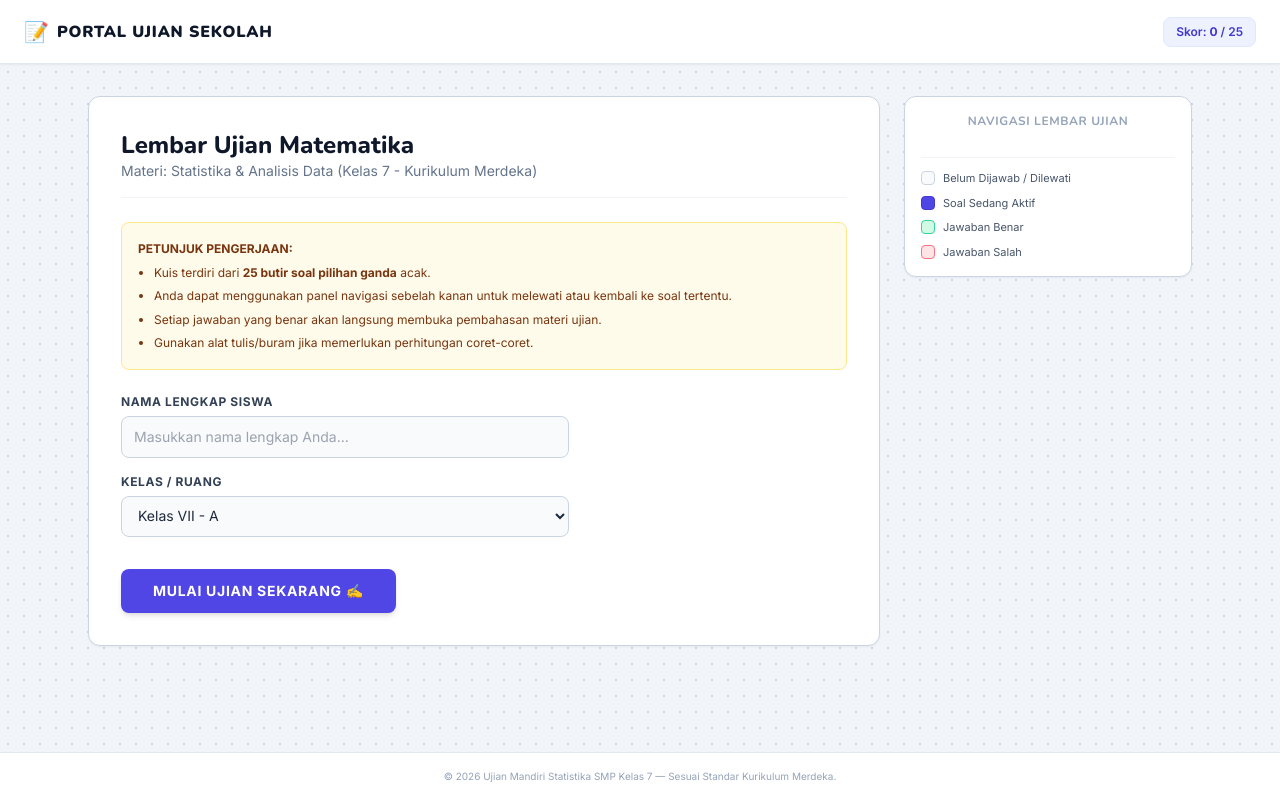
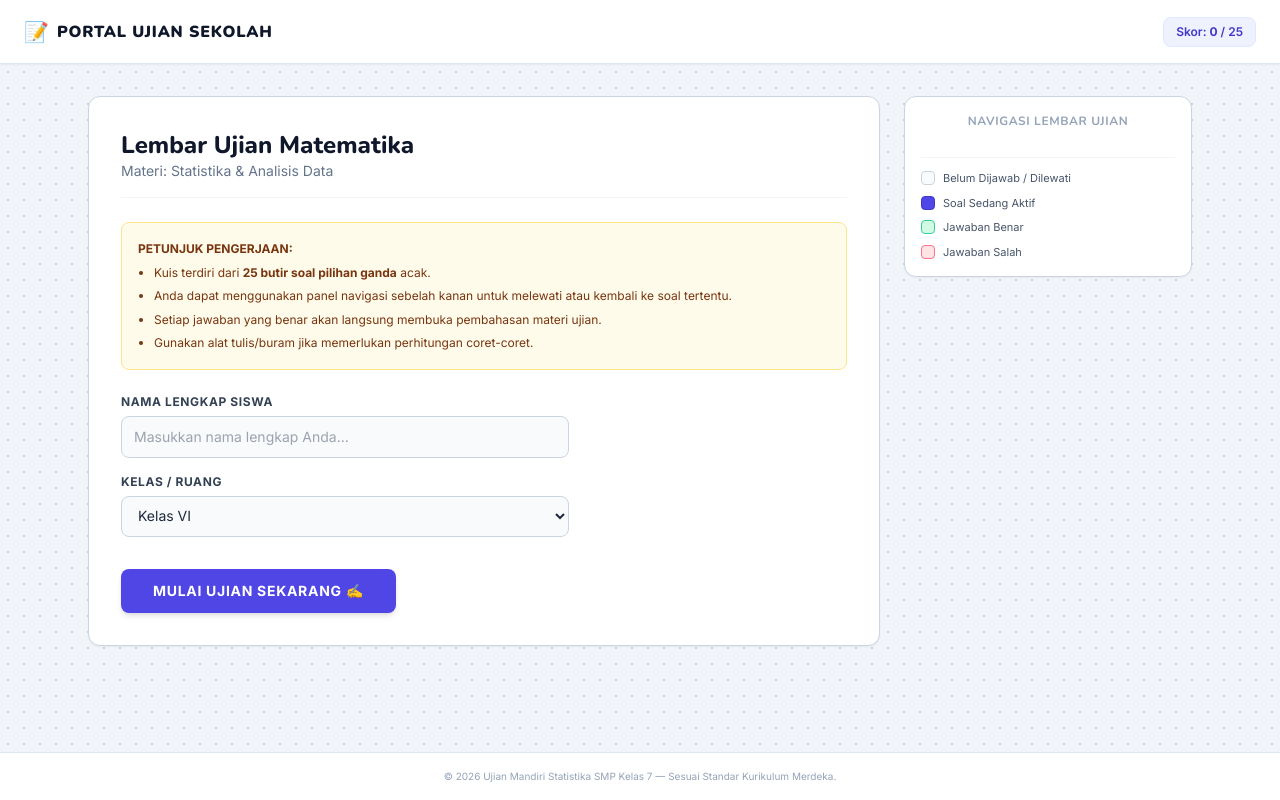
Before and after one commit to alpianimarissa/Statistika, a plain HTML site: page kuis_interaktif_statistika_kelas_7_light_mode.html in a window 1280 px wide. Drawn offline with nearby package versions, Linux system fonts and the light colour scheme.

Commit message:
Update title and class options in HTML quiz

```diff
--- a/kuis_interaktif_statistika_kelas_7_light_mode.html
+++ b/kuis_interaktif_statistika_kelas_7_light_mode.html
@@ -3,7 +3,7 @@
 <head>
   <meta charset="UTF-8">
   <meta name="viewport" content="width=device-width, initial-scale=1.0">
-  <title>Ujian Online: Statistika Kelas 7 - Kurikulum Merdeka</title>
+  <title>Statistika</title>
 
   <!-- Tailwind CSS -->
   <script src="https://cdn.tailwindcss.com"></script>
@@ -70,7 +70,7 @@
       <div id="start-screen" class="bg-white border border-slate-300 rounded-xl p-6 md:p-8 shadow-sm w-full">
         <div class="border-b border-slate-100 pb-4 mb-6">
           <h2 class="font-nunito font-extrabold text-2xl text-slate-900">Lembar Ujian Matematika</h2>
-          <p class="text-sm text-slate-500">Materi: Statistika & Analisis Data (Kelas 7 - Kurikulum Merdeka)</p>
+          <p class="text-sm text-slate-500">Materi: Statistika & Analisis Data</p>
         </div>
 
         <!-- Instructions Box -->
@@ -93,10 +93,8 @@
           <div>
             <label class="block text-xs font-bold text-slate-700 uppercase tracking-wider mb-1.5">Kelas / Ruang</label>
             <select id="input-student-class" class="w-full px-3 py-2.5 bg-slate-50 border border-slate-300 rounded-lg text-sm focus:outline-none focus:ring-2 focus:ring-indigo-500 focus:bg-white transition">
-              <option value="VII-A">Kelas VII - A</option>
-              <option value="VII-B">Kelas VII - B</option>
-              <option value="VII-C">Kelas VII - C</option>
-              <option value="VII-D">Kelas VII - D</option>
+              <option value="VI">Kelas VI</option>
+              <option value="VII">Kelas VII</option>
               <option value="Lainnya">Lainnya / Umum</option>
             </select>
           </div>
```
